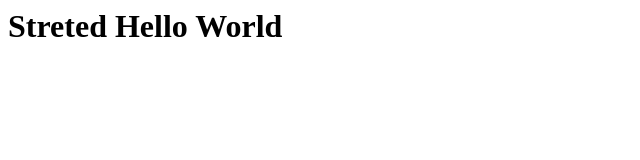
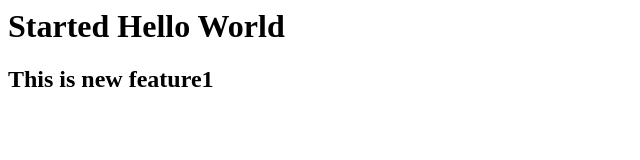
Before and after one commit to kunalpol2023/hello-project, a plain HTML site: page index.html in a window 1280 px wide. Shown: the whole page, without its empty margins (0-640 px from the left). Drawn offline with Linux system fonts and the light colour scheme.

Commit message:
Update index.html

```diff
--- a/index.html
+++ b/index.html
@@ -1 +1,2 @@
-<h1> Streted Hello World <h1>
+<h1> Started Hello World <h1>
+  <h2> This is new feature1 <h2>
```
